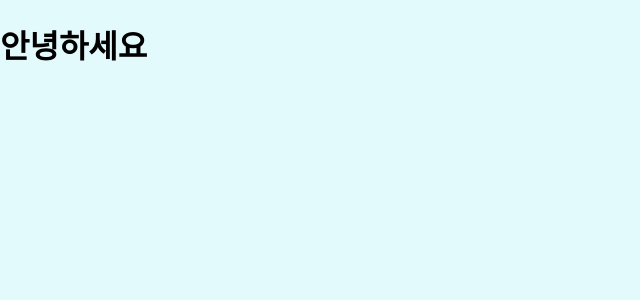
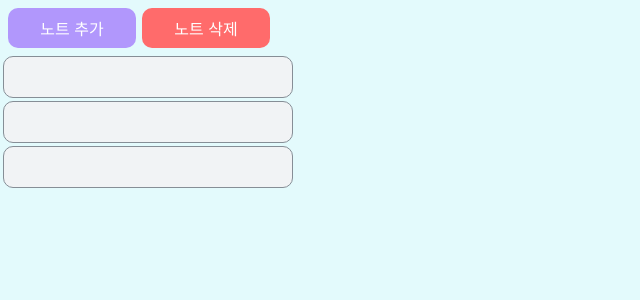
Before and after one commit to witch-factory/memo-jang, a React (Create React App) app in the folder client/: page / in a window 1280 px wide. Shown: the top 300 px of the page, without its empty margins (0-640 px from the left). Built offline with nearby package versions, Linux system fonts and the light colour scheme.

Commit message:
making basic layout

```diff
--- a/client/src/App.js
+++ b/client/src/App.js
@@ -1,11 +1,18 @@
 import React from 'react';
-// eslint-disable-next-line import/extensions
 import { Route } from 'react-router-dom';
+import { createGlobalStyle } from 'styled-components';
 import Note from './note';
+
+const NoteGlobalStyle = createGlobalStyle`
+  body{
+    background:#e3fafc
+  }
+`;
 
 function App() {
   return (
     <div>
+      <NoteGlobalStyle />
       <Route path="/" component={Note} />
     </div>
   );
--- a/client/src/note.js
+++ b/client/src/note.js
@@ -1,16 +1,43 @@
 import React from 'react';
-import { createGlobalStyle } from 'styled-components';
+import styled from 'styled-components';
 
-const NoteGlobalStyle = createGlobalStyle`
-  body{
-    background:#e3fafc
-  }
+const FlexContainer = styled.div`
+  display:flex;
+  margin:5px;
+`;
+
+const NoteBasicBlock = styled.div`
+  background: ${(props) => props.color || 'white'};
+  color:white;
+  display: flex;
+  justify-content: center;
+  align-items: center;
+  border-radius: 10px;
+  font-size:1rem;
+  margin:3px;
+`;
+
+const NoteListButton = styled(NoteBasicBlock)`
+  width:8rem;
+  height:2.5rem;
+`;
+
+const NoteListBlock = styled(NoteBasicBlock)`
+  width:18rem;
+  height:2.5rem;
+  border:solid 1px #868e96;
+  background:#f1f3f5;
 `;
 
 const Note = () => (
   <>
-    <NoteGlobalStyle />
-    <h1>안녕하세요</h1>
+    <FlexContainer>
+      <NoteListButton color="#b197fc">노트 추가</NoteListButton>
+      <NoteListButton color="#ff6b6b">노트 삭제</NoteListButton>
+    </FlexContainer>
+    <NoteListBlock />
+    <NoteListBlock />
+    <NoteListBlock />
   </>
 );
 
```
Also changed, not shown: client/src/About.js (deleted, +0 -9 lines), client/src/App.css (deleted, +0 -38 lines), client/src/Home.js (deleted, +0 -9 lines).
